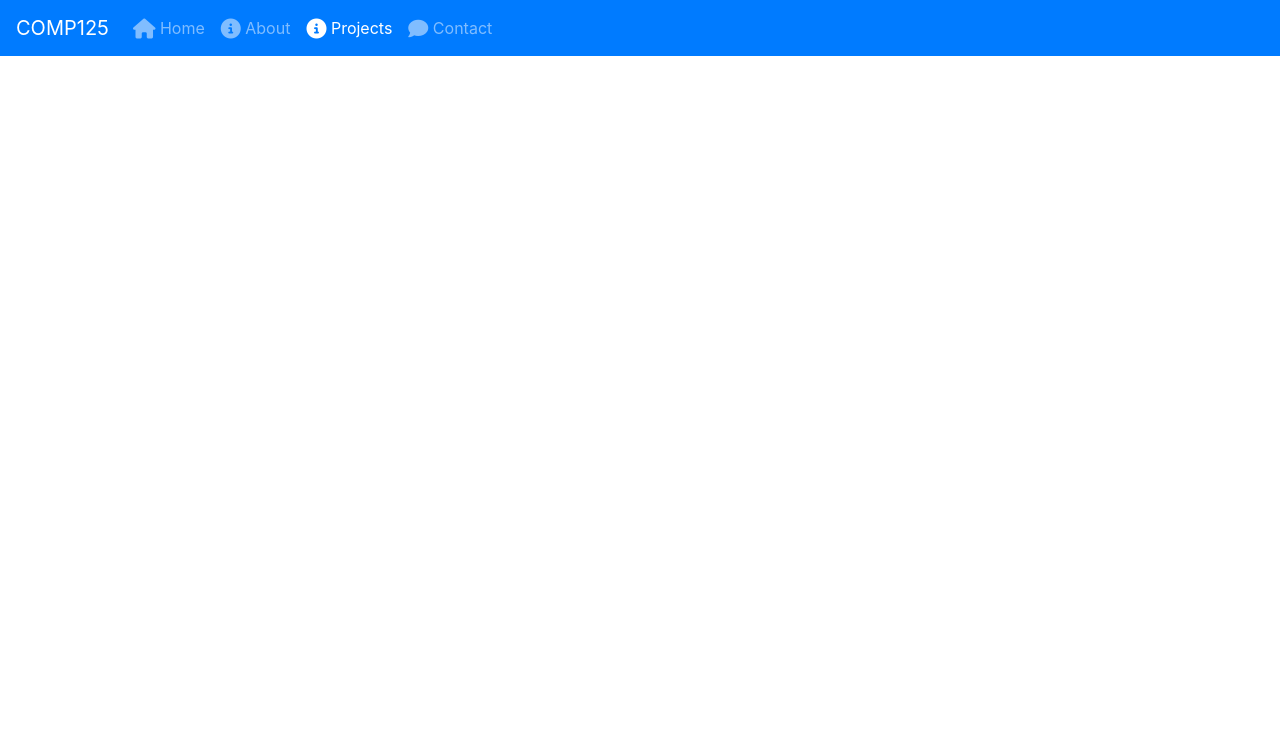
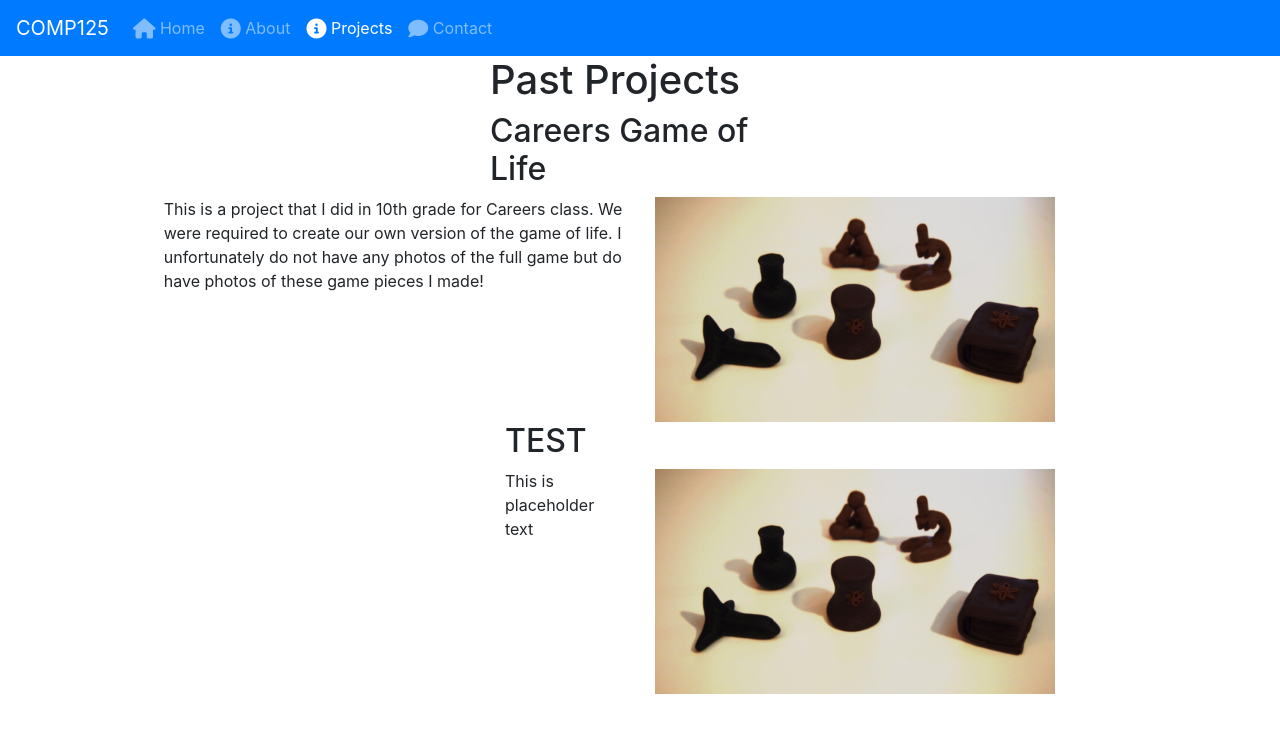
Before and after one commit to Vroop68/jknoop.github.io, a plain HTML site: page projects.html in a window 1280 px wide. Drawn offline with nearby package versions, Linux system fonts and the light colour scheme.

Commit message:
Added content to project and about me pages

```diff
--- a/Content/app.css
+++ b/Content/app.css
@@ -1 +1,23 @@
 /* Custom CSS goes here */
+.aboutTitle
+{
+    width: 200px;
+}
+.meImage
+{
+    max-height: 400px ;
+    border-radius: 30%;
+}
+.projectImages
+{
+    max-height: 400px;
+    max-width: 400px;
+}
+.projectContainers
+{
+    width: 300px;
+}
+.projectTitle
+{
+    width: 300px;
+}
--- a/Scripts/app.js
+++ b/Scripts/app.js
@@ -26,6 +26,30 @@
 
 
     function AboutContent() {
+        //Header for About page
+       let aboutTitle= document.getElementById("aboutTitle");
+       aboutTitle.textContent="About Me";
+
+        //Mission Statement
+        let missionStatement=document.getElementById("missionStatement");
+        missionStatement.textContent="My mission is to work towards my diploma and hopefully enjoy doing it. Afterwards I hope to enjoy games, specifically online MMO's.";;
+    }
+
+    function ProjectsContent() {
+        let titleProjects= document.getElementById ("titleProjects");
+        titleProjects.textContent="Past Projects";
+
+        let projectTitle1=document.getElementById("projectTitle1");
+        projectTitle1.textContent="Careers Game of Life";
+
+        let project1Content= document.getElementById("project1Content");
+        project1Content.textContent="This is a project that I did in 10th grade for Careers class. We were required to create our own version of the game of life. I unfortunately do not have any photos of the full game but do have photos of these game pieces I made!";
+
+        let projectTitle2=document.getElementById("projectTitle2");
+        projectTitle2.textContent="TEST";
+
+        let project2Content= document.getElementById("project2Content");
+        project2Content.textContent="This is placeholder text";
 
     }
 
@@ -46,6 +70,10 @@
                 AboutContent();
                 break;
 
+            case "COMP125 - Projects":
+                ProjectsContent();
+                break;
+
             default:
                 break;
         }
--- a/projects.html
+++ b/projects.html
@@ -4,7 +4,7 @@
     <meta charset="UTF-8">
     <meta name="viewport" content="width=device-width, initial-scale=1.0">
     <meta http-equiv="X-UA-Compatible" content="ie=edge">
-    <title>COMP125 - About</title>
+    <title>COMP125 - Projects</title>
     <!-- CSS Section -->
     <link rel="stylesheet" href="./node_modules/bootstrap/dist/css/bootstrap.min.css">
     <link rel="stylesheet" href="./node_modules/font-awesome/css/font-awesome.min.css">
@@ -36,6 +36,34 @@
         </div>
       </nav>
 
+      <h1 id="titleProjects" class="mx-auto projectTitle"></h1>
+      <div class="row">
+          <div class="col-sm-9 mx-auto projectContainers">
+            <h2 id="projectTitle1" class="mx-auto projectTitle"></h2>
+            <div class="row">
+              <div class="col-8 col-sm-6 ">
+                <p id="project1Content"></p>
+              </div>
+              <div class="col-4 col-sm-6">
+                <img src="Assets/images/careersGame.jpg" alt="" class="projectImages"
+              </div>
+            </div>
+          </div>
+          <div class="col-sm-9 mx-auto projectContainers">
+              <h2 id="projectTitle2" class="mx-auto projectTitle"></h2>
+              <div class="row">
+                <div class="col-8 col-sm-6 ">
+                  <p id="project2Content"></p>
+                </div>
+                <div class="col-4 col-sm-6">
+                  <img src="Assets/images/careersGame.jpg" alt="" class="projectImages"
+                </div>
+              </div>
+            </div>
+        </div>
+
+
+
 
     <!-- JavaScript Section -->
     <script src="./node_modules/jquery/dist/jquery.min.js"></script>
```
Also changed, not shown: about.html (+16 -0 lines), Assets/images/careersGame.jpg (added), Assets/images/me.jpg (added).
